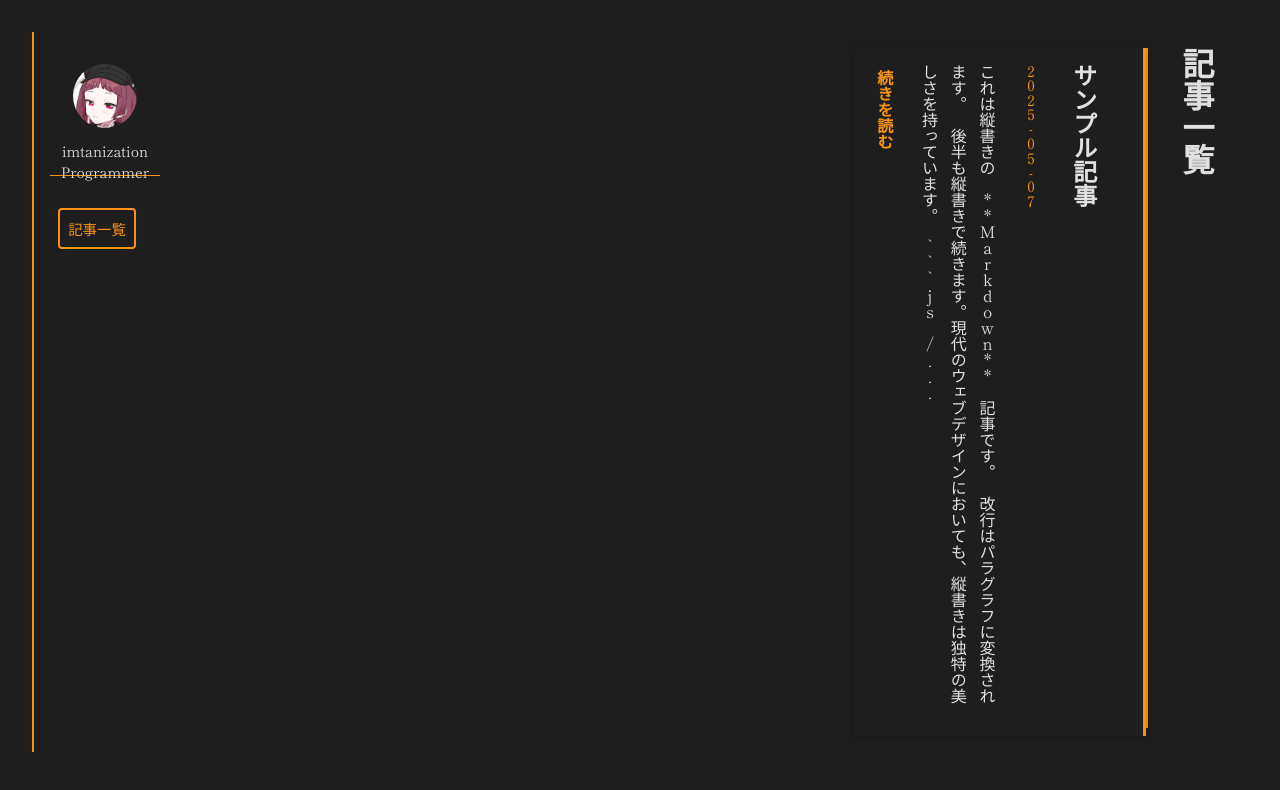
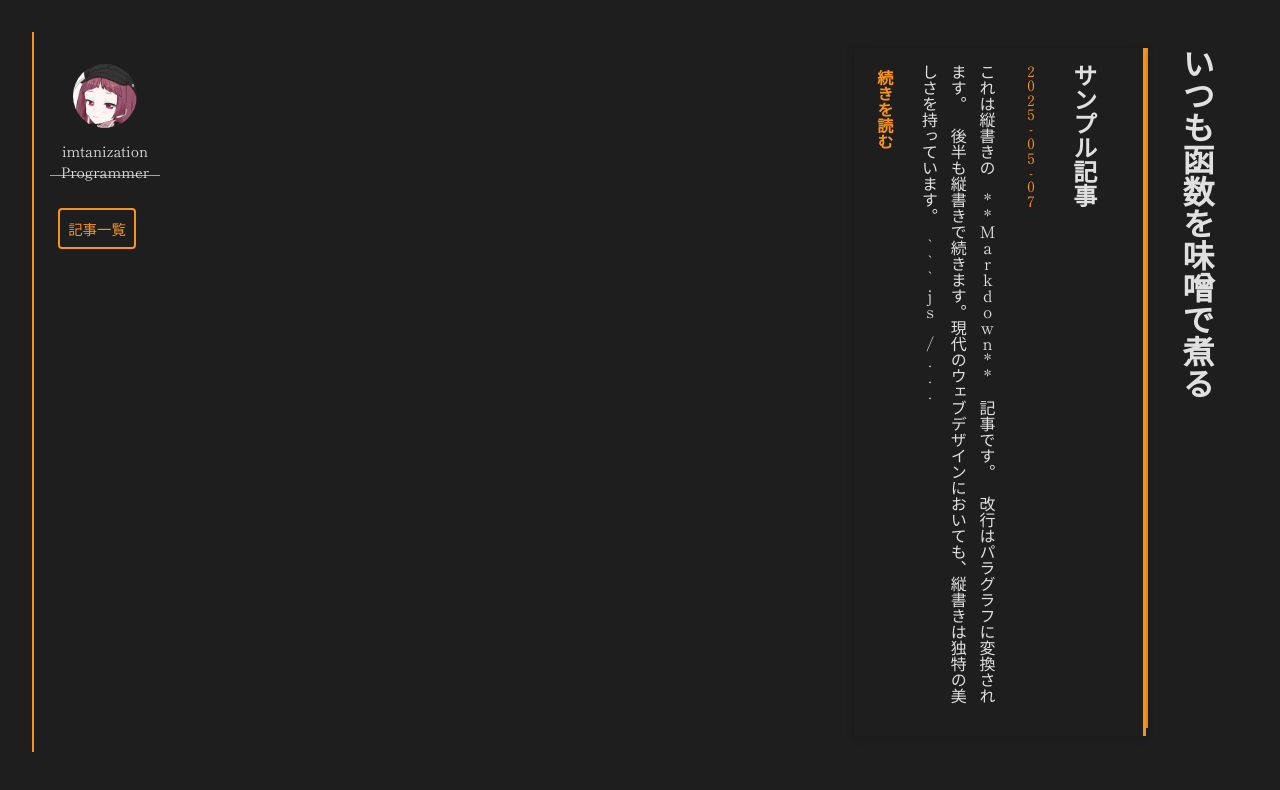
Before and after one commit to imtan/MyBlog, a React (Vite) app: page / in a window 1280 px wide. Shown: the top 790 px of the page. Built offline with nearby package versions, Linux system fonts and the light colour scheme.

Commit message:
fix title

```diff
--- a/src/components/ArticleList.jsx
+++ b/src/components/ArticleList.jsx
@@ -29,7 +29,7 @@ export default function ArticleList() {
   return (
     <div className="article-list">
       <div className="content-header">
-        <h1 className="title">記事一覧</h1>
+        <h1 className="title">いつも函数を味噌で煮る</h1>
       </div>
 
       <div className="posts-container">
```
